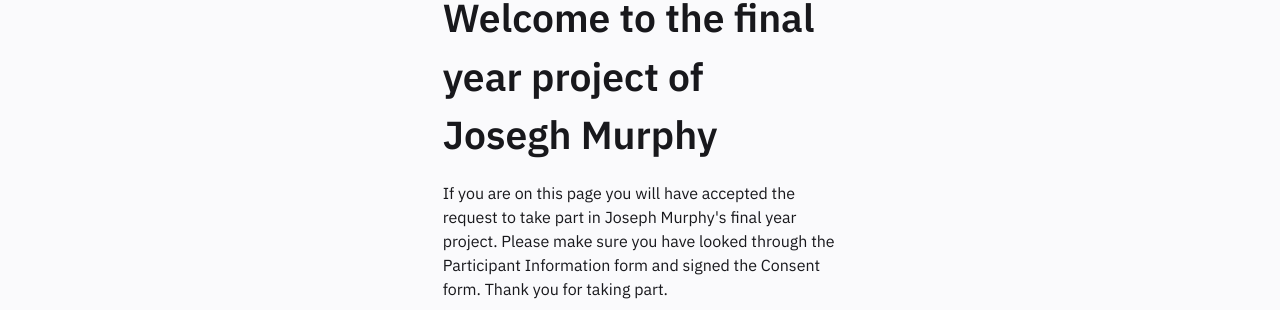
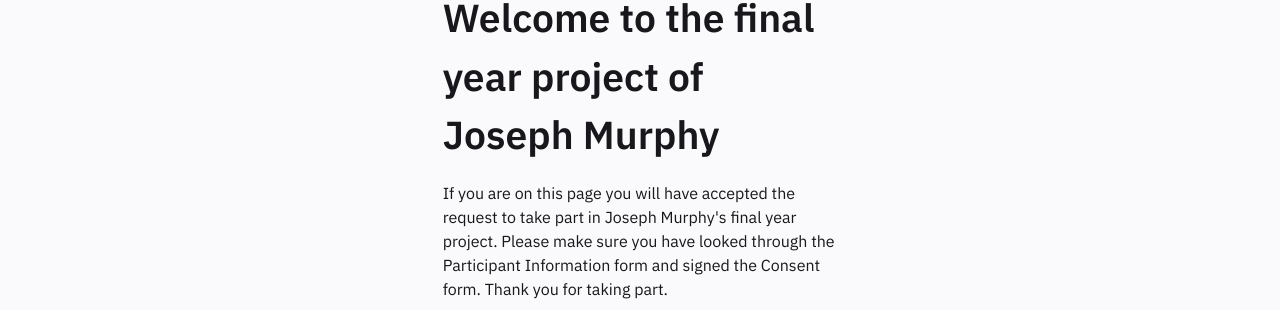
Before and after one commit to sir-ronahan/sir-ronahan.github.io, a Jekyll site: the page built from pages/index.md, in a window 1280 px wide. Shown: the part 123-433 px from the top of the page. Built offline with Jekyll 4.4.1, drawn with Linux system fonts in a browser that asks for light colours.

Commit message:
Update Homepage.html

```diff
--- a/_includes/Homepage.html
+++ b/_includes/Homepage.html
@@ -1,6 +1,6 @@
 <div class="column is-4">
     <div class="block homeblock">
-    <h1>Welcome to the final year project of Josegh Murphy</h1>
+    <h1>Welcome to the final year project of Joseph Murphy</h1>
 
     <p>
         If you are on this page you will have accepted the request to take part in Joseph Murphy's final year project. Please make sure you have looked through the Participant Information form and signed the Consent form. Thank you for taking part.
```
